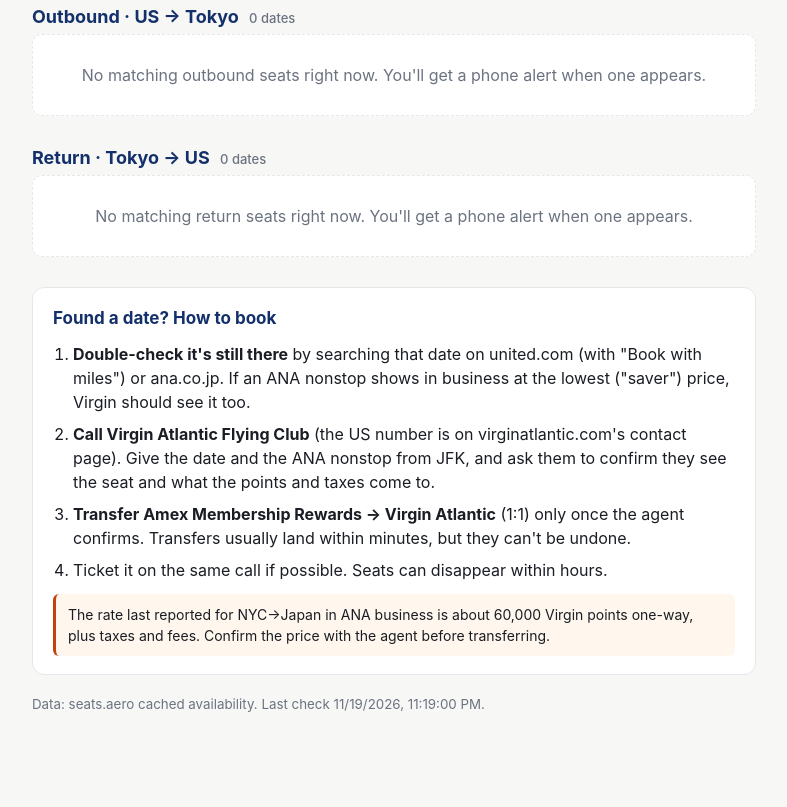
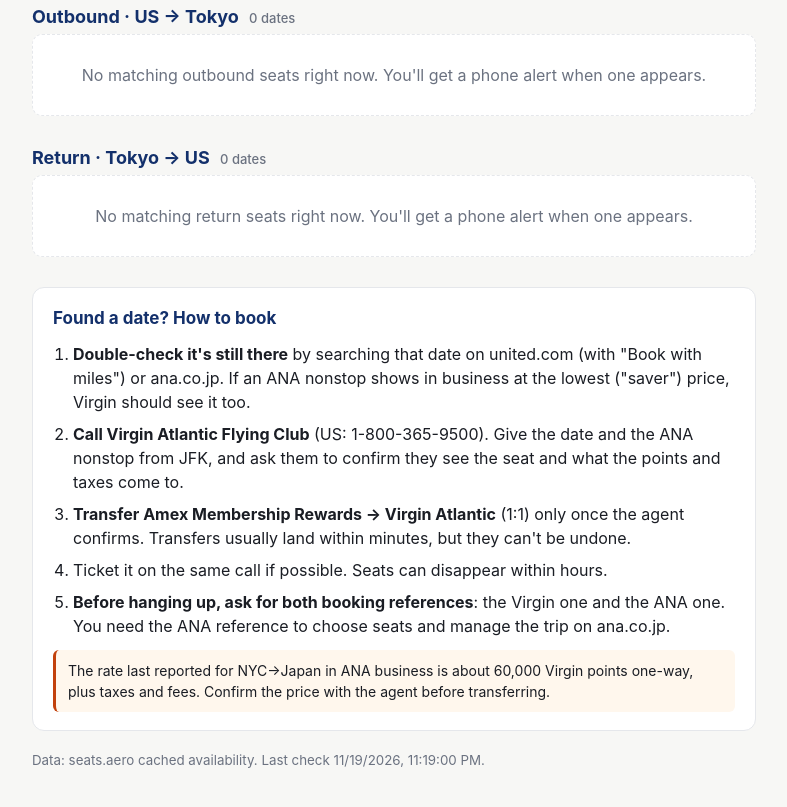
Before and after one commit to natparet/-ana-award-watch, a plain HTML site: page docs/index.html in a window 1280 px wide. Shown: the part 353-1160 px from the top of the page, without its empty margins (246-1033 px from the left). Drawn offline with Linux system fonts and the light colour scheme.

Commit message:
Update Virgin Atlantic Flying Club contact number

```diff
--- a/docs/index.html
+++ b/docs/index.html
@@ -45,9 +45,10 @@
     <h2>Found a date? How to book</h2>
     <ol>
       <li><b>Double-check it's still there</b> by searching that date on united.com (with "Book with miles") or ana.co.jp. If an ANA nonstop shows in business at the lowest ("saver") price, Virgin should see it too.</li>
-      <li><b>Call Virgin Atlantic Flying Club</b> (the US number is on virginatlantic.com's contact page). Give the date and the ANA nonstop from JFK, and ask them to confirm they see the seat and what the points and taxes come to.</li>
+      <li><b>Call Virgin Atlantic Flying Club</b> (US: 1-800-365-9500). Give the date and the ANA nonstop from JFK, and ask them to confirm they see the seat and what the points and taxes come to.</li>
       <li><b>Transfer Amex Membership Rewards → Virgin Atlantic</b> (1:1) only once the agent confirms. Transfers usually land within minutes, but they can't be undone.</li>
       <li>Ticket it on the same call if possible. Seats can disappear within hours.</li>
+      <li><b>Before hanging up, ask for both booking references</b>: the Virgin one and the ANA one. You need the ANA reference to choose seats and manage the trip on ana.co.jp.</li>
     </ol>
     <div class="warn">The rate last reported for NYC→Japan in ANA business is about 60,000 Virgin points one-way, plus taxes and fees. Confirm the price with the agent before transferring.</div>
   </div>
```
